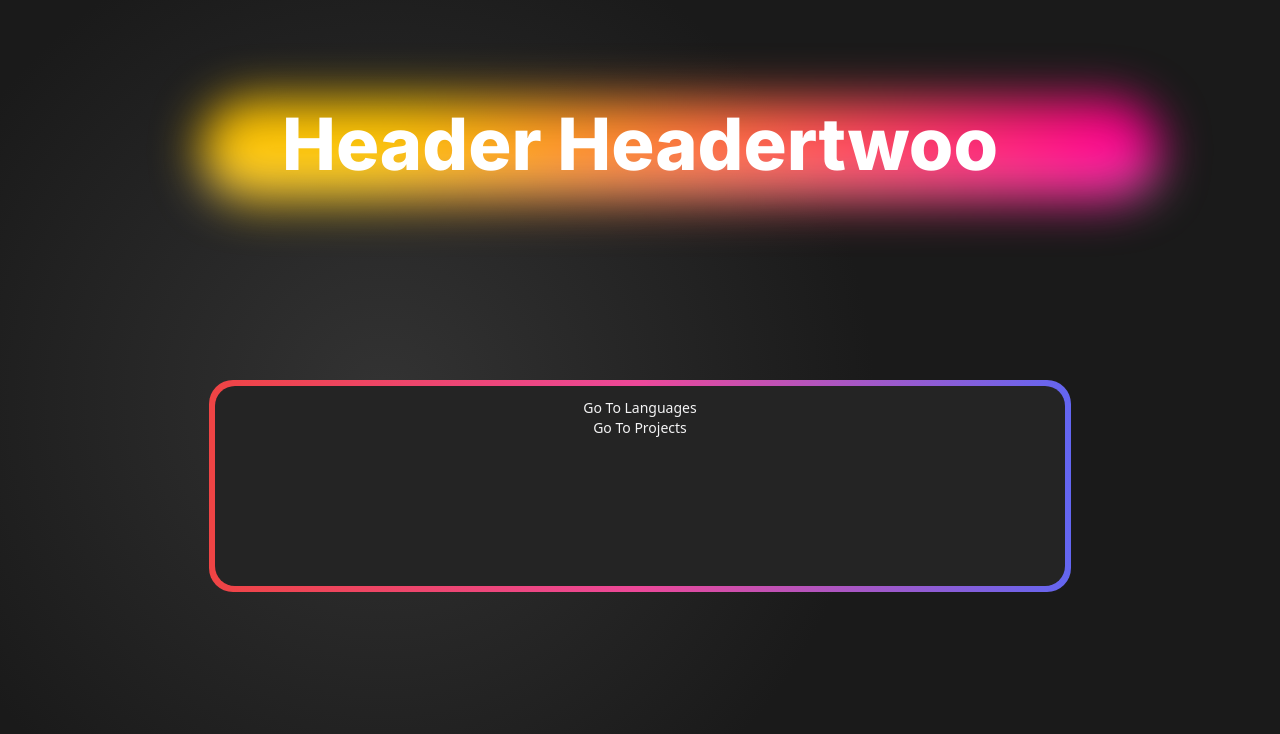
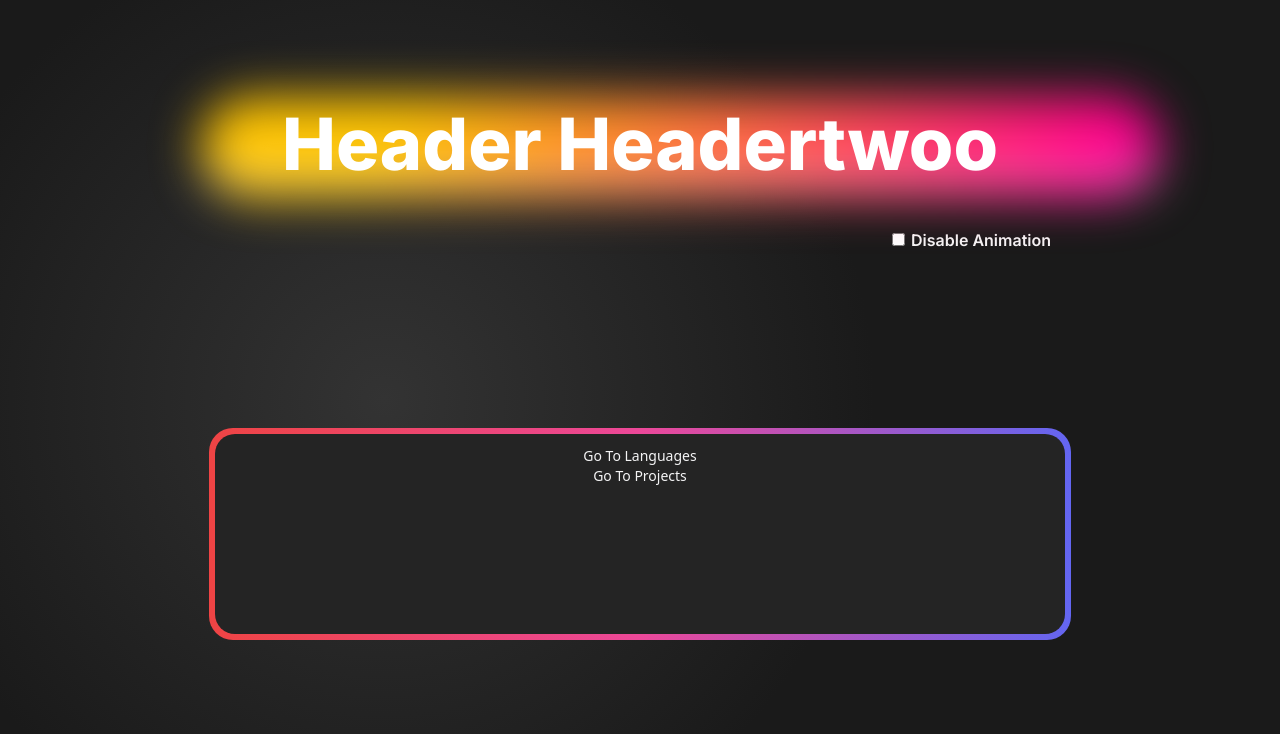
Before and after one commit to vik-ma/portfolio, a Next.js app: page / in a window 1280 px wide. Shown: the top 734 px of the page. Built offline with nearby package versions, Linux system fonts and the light colour scheme.

Commit message:
Added checkbox to disable Header animation

```diff
--- a/app/components/HeaderAnimation.tsx
+++ b/app/components/HeaderAnimation.tsx
@@ -1,9 +1,17 @@
 export default function HeaderAnimation() {
   return (
-    <div>
-      <h1 className="text-7xl font-extrabold">
-        <span className="header-shadow-anim">Header Headertwoo</span>
-      </h1>
+    <div className="flex flex-col">
+      <div>
+        <h1 className="text-7xl font-extrabold">
+          <span className="header-shadow-anim">Header Headertwoo</span>
+        </h1>
+      </div>
+      <div className="mt-12 relative">
+        <label className="absolute right-5 text-neutral-100 font-semibold">
+          <input type="checkbox" className="accent-neutral-800 mr-1.5" />
+          Disable Animation
+        </label>
+      </div>
     </div>
   );
 }
--- a/app/globals.css
+++ b/app/globals.css
@@ -61,7 +61,7 @@ body {
     background: linear-gradient(130deg,#ffc400 15%, #ff008c 50%, #0044ff 85%);
     background-size: 200% 200%;
     border-radius: 36px;
-    transform: scale(1.4) translate3d(40px, 10px, 0);
+    transform: scale(1.4) translate3d(40px, 8px, 0);
   }
 
 @keyframes gradient-animation {
```
